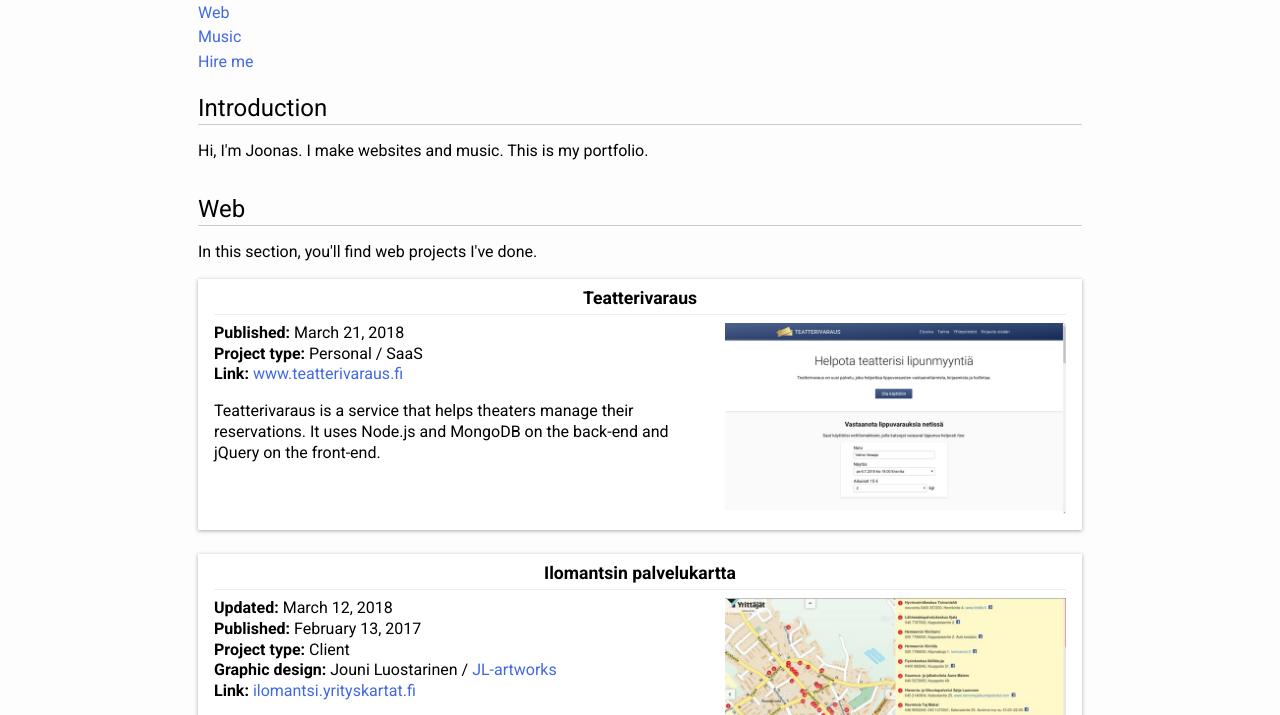
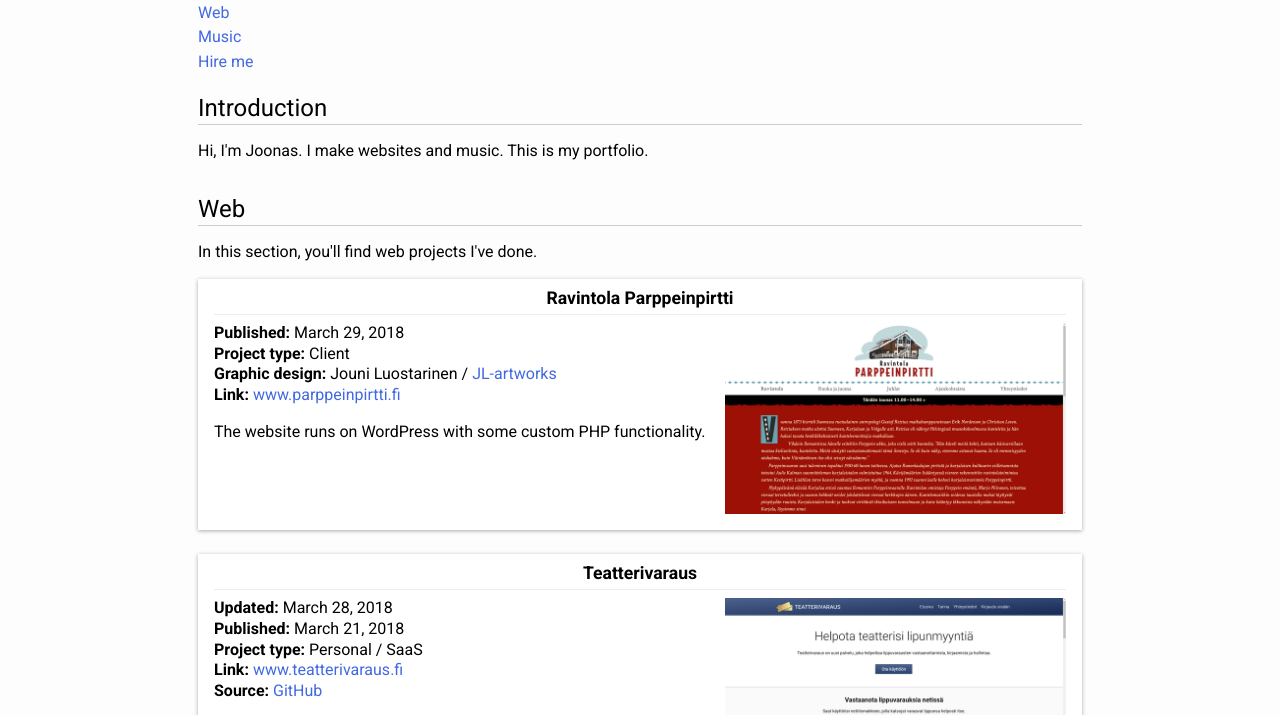
Before and after one commit to joonasnuutinen/portfolio, a plain HTML site: page index.html in a window 1280 px wide. Shown: the part 215-930 px from the top of the page. Drawn offline with Linux system fonts and the light colour scheme.

Commit message:
Add new project and sources to two previous ones

```diff
--- a/index.html
+++ b/index.html
@@ -82,14 +82,32 @@
         <p>In this section, you'll find web projects I've done.</p>
 
         <section class="project">
+          <h3 class="project__title">Ravintola Parppeinpirtti</h3>
+
+          <a href="https://www.parppeinpirtti.fi/"><img class="project__image" src="assets/images/parppeinpirtti.png" alt="Screenshot of the website www.parppeinpirtti.fi"></a>
+
+          <p>
+            <b>Published:</b> March 29, 2018<br>
+            <b>Project type:</b> Client<br>
+            <b>Graphic design:</b> Jouni Luostarinen / <a href="http://www.jl-artworks.fi">JL-artworks</a><br>
+            <b>Link:</b> <a href="https://www.parppeinpirtti.fi/">www.parppeinpirtti.fi</a>
+          </p>
+
+          <p>The website runs on WordPress with some custom PHP functionality.</p>
+
+        </section>
+
+        <section class="project">
           <h3 class="project__title">Teatterivaraus</h3>
 
           <a href="https://www.teatterivaraus.fi"><img class="project__image" src="assets/images/teatterivaraus.png" alt="Screenshot of the website www.teatterivaraus.fi"></a>
 
           <p>
+            <b>Updated:</b> March 28, 2018<br>
             <b>Published:</b> March 21, 2018<br>
             <b>Project type:</b> Personal / SaaS<br>
-            <b>Link:</b> <a href="https://www.teatterivaraus.fi">www.teatterivaraus.fi</a>
+            <b>Link:</b> <a href="https://www.teatterivaraus.fi">www.teatterivaraus.fi</a><br>
+            <b>Source:</b> <a href="https://github.com/joonasnuutinen/teatterivaraus">GitHub</a>
           </p>
 
           <p>Teatterivaraus is a service that helps theaters manage their reservations. It uses Node.js and MongoDB on the back-end and jQuery on the front-end.</p>
@@ -106,7 +124,8 @@
           <b>Published:</b> February 13, 2017<br>
           <b>Project type:</b> Client<br>
           <b>Graphic design:</b> Jouni Luostarinen / <a href="http://www.jl-artworks.fi">JL-artworks</a><br>
-          <b>Link:</b> <a href="http://ilomantsi.yrityskartat.fi/">ilomantsi.yrityskartat.fi</a>
+          <b>Link:</b> <a href="http://ilomantsi.yrityskartat.fi/">ilomantsi.yrityskartat.fi</a><br>
+          <b>Source:</b> <a href="https://github.com/joonasnuutinen/kuntakartta">GitHub</a>
           </p>
 
           <p>The project is a static HTML page with JavaScript (jQuery). It uses the OpenLayers (OpenStreetMap) API for the map.</p>
```
Also changed, not shown: assets/images/parppeinpirtti.png (added).
